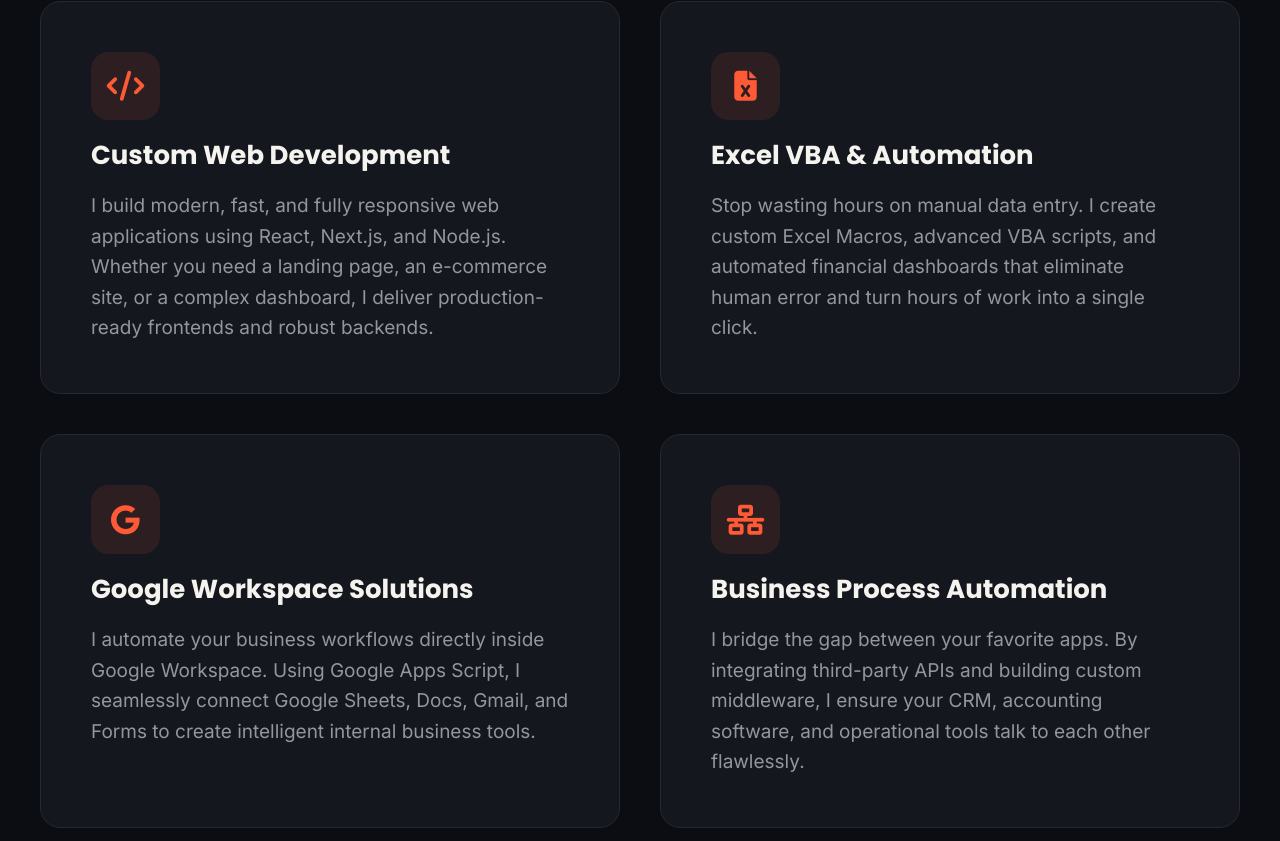
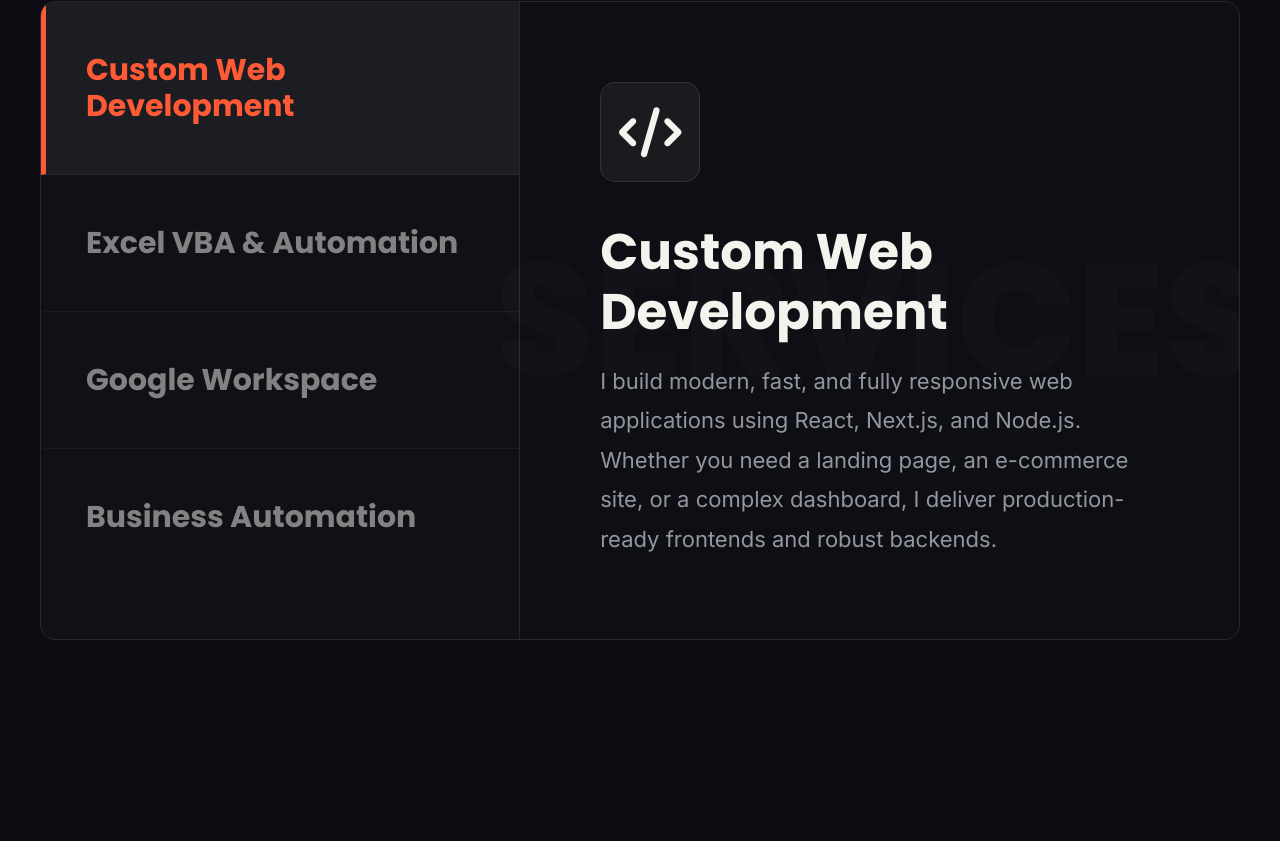
Before and after one commit to hareemrana522-crypto/Portfolio, a React (Vite) app: page / in a window 1280 px wide. Shown: the part 3619-4460 px from the top of the page. Built offline with nearby package versions, Linux system fonts and the light colour scheme.

Commit message:
Redesign services section to match interactive tabbed layout from howtoselfhost.com

```diff
--- a/src/components/Services.jsx
+++ b/src/components/Services.jsx
@@ -1,66 +1,66 @@
-import React from 'react';
+import React, { useState } from 'react';
+
+const servicesData = [
+  {
+    id: 'web',
+    title: 'Custom Web Development',
+    icon: 'fa-solid fa-code',
+    desc: 'I build modern, fast, and fully responsive web applications using React, Next.js, and Node.js. Whether you need a landing page, an e-commerce site, or a complex dashboard, I deliver production-ready frontends and robust backends.'
+  },
+  {
+    id: 'excel',
+    title: 'Excel VBA & Automation',
+    icon: 'fa-solid fa-file-excel',
+    desc: 'Stop wasting hours on manual data entry. I create custom Excel Macros, advanced VBA scripts, and automated financial dashboards that eliminate human error and turn hours of work into a single click.'
+  },
+  {
+    id: 'google',
+    title: 'Google Workspace',
+    icon: 'fa-brands fa-google',
+    desc: 'I automate your business workflows directly inside Google Workspace. Using Google Apps Script, I seamlessly connect Google Sheets, Docs, Gmail, and Forms to create intelligent internal business tools.'
+  },
+  {
+    id: 'automation',
+    title: 'Business Automation',
+    icon: 'fa-solid fa-network-wired',
+    desc: 'I bridge the gap between your favorite apps. By integrating third-party APIs and building custom middleware, I ensure your CRM, accounting software, and operational tools talk to each other flawlessly.'
+  }
+];
 
 const Services = () => {
+  const [activeService, setActiveService] = useState('web');
+
+  const activeData = servicesData.find(s => s.id === activeService);
+
   return (
     <section id="services" className="services">
       <div className="section-title reveal">
         <span className="subtitle">What I Do</span>
         <h2>My <span className="highlight">Services</span></h2>
       </div>
-      <div className="services-grid">
 
-        {/* Service 1 */}
-        <div className="service-card glass reveal">
-          <div className="card-header" style={{ display: 'flex', flexDirection: 'column', alignItems: 'flex-start', gap: '1rem', marginBottom: '1rem' }}>
-            <div className="icon-wrapper">
-              <i className="fa-solid fa-code"></i>
+      <div className="services-interactive-container reveal">
+        <div className="services-sidebar">
+          {servicesData.map(service => (
+            <div
+              key={service.id}
+              className={`service-tab ${activeService === service.id ? 'active' : ''}`}
+              onClick={() => setActiveService(service.id)}
+            >
+              <h3>{service.title}</h3>
             </div>
-            <h3>Custom Web Development</h3>
-          </div>
-          <p style={{ color: 'var(--text-muted)', fontSize: '0.95rem', lineHeight: '1.6' }}>
-            I build modern, fast, and fully responsive web applications using React, Next.js, and Node.js. Whether you need a landing page, an e-commerce site, or a complex dashboard, I deliver production-ready frontends and robust backends.
-          </p>
+          ))}
         </div>
 
-        {/* Service 2 */}
-        <div className="service-card glass reveal" style={{ transitionDelay: '0.1s' }}>
-          <div className="card-header" style={{ display: 'flex', flexDirection: 'column', alignItems: 'flex-start', gap: '1rem', marginBottom: '1rem' }}>
-            <div className="icon-wrapper">
-              <i className="fa-solid fa-file-excel"></i>
-            </div>
-            <h3>Excel VBA & Automation</h3>
-          </div>
-          <p style={{ color: 'var(--text-muted)', fontSize: '0.95rem', lineHeight: '1.6' }}>
-            Stop wasting hours on manual data entry. I create custom Excel Macros, advanced VBA scripts, and automated financial dashboards that eliminate human error and turn hours of work into a single click.
-          </p>
+        <div className="services-content-area">
+           <div className="service-content-inner" key={activeData.id}>
+             <div className="icon-wrapper large-icon">
+               <i className={activeData.icon}></i>
+             </div>
+             <h3>{activeData.title}</h3>
+             <p>{activeData.desc}</p>
+           </div>
         </div>
-
-        {/* Service 3 */}
-        <div className="service-card glass reveal" style={{ transitionDelay: '0.2s' }}>
-          <div className="card-header" style={{ display: 'flex', flexDirection: 'column', alignItems: 'flex-start', gap: '1rem', marginBottom: '1rem' }}>
-            <div className="icon-wrapper">
-              <i className="fa-brands fa-google"></i>
-            </div>
-            <h3>Google Workspace Solutions</h3>
-          </div>
-          <p style={{ color: 'var(--text-muted)', fontSize: '0.95rem', lineHeight: '1.6' }}>
-            I automate your business workflows directly inside Google Workspace. Using Google Apps Script, I seamlessly connect Google Sheets, Docs, Gmail, and Forms to create intelligent internal business tools.
-          </p>
-        </div>
-
-        {/* Service 4 */}
-        <div className="service-card glass reveal" style={{ transitionDelay: '0.3s' }}>
-          <div className="card-header" style={{ display: 'flex', flexDirection: 'column', alignItems: 'flex-start', gap: '1rem', marginBottom: '1rem' }}>
-            <div className="icon-wrapper">
-              <i className="fa-solid fa-network-wired"></i>
-            </div>
-            <h3>Business Process Automation</h3>
-          </div>
-          <p style={{ color: 'var(--text-muted)', fontSize: '0.95rem', lineHeight: '1.6' }}>
-            I bridge the gap between your favorite apps. By integrating third-party APIs and building custom middleware, I ensure your CRM, accounting software, and operational tools talk to each other flawlessly.
-          </p>
-        </div>
-
       </div>
     </section>
   );
--- a/src/index.css
+++ b/src/index.css
@@ -748,6 +748,145 @@
     margin-top: 4rem;
 }
 
+/* ==== SERVICES INTERACTIVE TAB COMPONENT ==== */
+.services-interactive-container {
+    display: grid;
+    grid-template-columns: 1fr 1.5fr;
+    gap: 0;
+    background: rgba(20, 22, 28, 0.5);
+    border: 1px solid var(--border-color);
+    border-radius: 12px;
+    overflow: hidden;
+    margin-top: 3rem;
+}
+
+.services-sidebar {
+    border-right: 1px solid var(--border-color);
+    display: flex;
+    flex-direction: column;
+}
+
+.service-tab {
+    padding: 2.5rem 2rem;
+    border-bottom: 1px solid var(--border-color);
+    cursor: pointer;
+    transition: var(--transition);
+    opacity: 0.5;
+    border-left: 4px solid transparent;
+}
+
+.service-tab:last-child {
+    border-bottom: none;
+}
+
+.service-tab:hover {
+    background: rgba(255, 255, 255, 0.03);
+    opacity: 0.8;
+}
+
+.service-tab.active {
+    opacity: 1;
+    background: rgba(255, 255, 255, 0.05);
+    border-left: 4px solid var(--primary-color);
+}
+
+.service-tab h3 {
+    font-size: 1.5rem;
+    margin: 0;
+    transition: var(--transition);
+}
+
+.service-tab.active h3 {
+    color: var(--primary-color);
+}
+
+.services-content-area {
+    padding: 4rem;
+    display: flex;
+    align-items: center;
+    justify-content: center;
+    position: relative;
+    background: rgba(15, 17, 21, 0.7);
+}
+
+.services-content-area::before {
+    content: 'SERVICES';
+    position: absolute;
+    font-size: 8rem;
+    font-weight: 900;
+    color: rgba(255,255,255,0.02);
+    top: 50%;
+    left: 50%;
+    transform: translate(-50%, -50%);
+    z-index: 0;
+    pointer-events: none;
+    font-family: var(--font-heading);
+}
+
+.service-content-inner {
+    position: relative;
+    z-index: 1;
+    max-width: 500px;
+    display: flex;
+    flex-direction: column;
+    align-items: flex-start;
+    animation: fadeIn 0.4s ease-out forwards;
+}
+
+.service-content-inner .icon-wrapper.large-icon {
+    width: 80px;
+    height: 80px;
+    border-radius: 12px;
+    background: rgba(255, 255, 255, 0.05);
+    display: flex;
+    align-items: center;
+    justify-content: center;
+    font-size: 2.5rem;
+    color: var(--text-main);
+    margin-bottom: 2rem;
+    border: 1px solid rgba(255, 255, 255, 0.1);
+}
+
+.service-content-inner h3 {
+    font-size: 2.5rem;
+    margin-bottom: 1rem;
+    color: var(--text-main);
+}
+
+.service-content-inner p {
+    color: var(--text-muted);
+    font-size: 1.1rem;
+    line-height: 1.8;
+}
+
+@media (max-width: 900px) {
+    .services-interactive-container {
+        grid-template-columns: 1fr;
+    }
+    .services-sidebar {
+        border-right: none;
+        border-bottom: 1px solid var(--border-color);
+    }
+    .service-tab {
+        padding: 1.5rem;
+        border-left: none;
+        border-bottom: 4px solid transparent;
+    }
+    .service-tab.active {
+        border-left: none;
+        border-bottom: 4px solid var(--primary-color);
+    }
+    .services-content-area {
+        padding: 2rem;
+    }
+    .service-content-inner h3 {
+        font-size: 2rem;
+    }
+    .services-content-area::before {
+        font-size: 4rem;
+    }
+}
+
 /* ==== UTILITIES & ANIMATIONS ==== */
 .reveal {
     opacity: 0;
```
